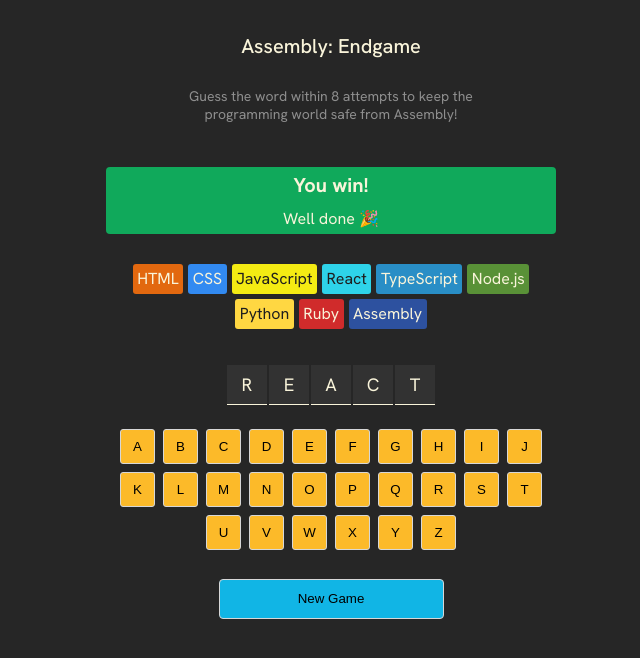
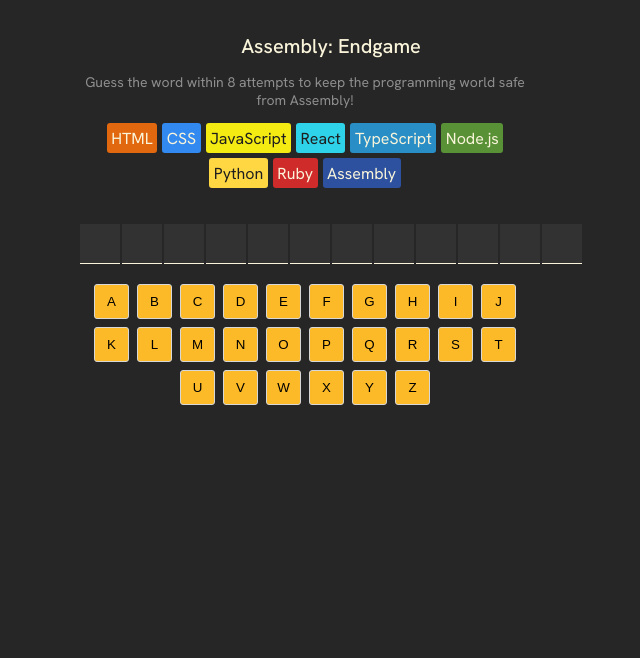
Before and after one commit to LordStoker/Assembly-Endgame, a React (Vite) app in the folder hangman/: page / in a window 1280 px wide. Shown: the top 658 px of the page, without its empty margins (309-949 px from the left). Built offline with nearby package versions, Linux system fonts and the light colour scheme.

Commit message:
gameStatus

```diff
--- a/hangman/package.json
+++ b/hangman/package.json
@@ -12,6 +12,7 @@
   "dependencies": {
     "clsx": "^2.1.1",
     "react": "^18.3.1",
+    "react-confetti": "^6.2.2",
     "react-dom": "^18.3.1"
   },
   "devDependencies": {
--- a/hangman/src/App.jsx
+++ b/hangman/src/App.jsx
@@ -1,11 +1,19 @@
 import {useState} from 'react'
 import {languages} from './languages.js'
 import {clsx} from 'clsx';
+import Confetti from 'react-confetti';
 
 export default function App() {
 
-  const[currentWord, setCurrentWord] = useState('react'.toUpperCase());
+  //STATE VARIABLES
+  const[currentWord, setCurrentWord] = useState('recuperacion'.toUpperCase());
   const[guessedLetters, setGuessedLetters] = useState([]);
+  // const[wrongAttempts, setWrongAttempts] = useState(0);
+  //DERIVED VARIABLES
+  const wrongAttempts = guessedLetters.filter(letter => !currentWord.includes(letter)).length;
+  const rightAttempts = guessedLetters.filter(letter => currentWord.includes(letter)).length;
+  const isGameWon = currentWord.split('').every(letter => guessedLetters.includes(letter));
+  const isGameLost = wrongAttempts >= languages.length -1 || rightAttempts === currentWord.length;
 
   //ALFABETO
   const alphabet = 'ABCDEFGHIJKLMNOPQRSTUVWXYZ';
@@ -19,8 +27,6 @@
       wrong: isWrong
       }
     );
-
-
       // const backGroundColor = isGuessed ? {backgroundColor: 'green'} : {backgroundColor: 'red'};
     return(
         <button
@@ -31,27 +37,35 @@
         </button>
       )
   });
-//AÑADIR LETRAS SI NO SE REPITEN
+
+
+//AÑADIR LETRAS SI NO SE REPITEN Y RESTA 1 VIDA POR INTENTO FALLIDO
   function addGuessedLetter(letter) {
     setGuessedLetters(prevGuessedLetters =>
       prevGuessedLetters.includes(letter) ? prevGuessedLetters :
       [...prevGuessedLetters, letter]);
+    // if(!currentWord.includes(letter)) {
+    //   setWrongAttempts(prevWrongAttempts => prevWrongAttempts + 1);
+    // }
   }
 
   //PALABRA A ADIVINAR
   const wordLetters = currentWord.split('').map((letter, index) => {
+    const isGuessed = guessedLetters.includes(letter);
+    const isCorrect = isGuessed && currentWord.includes(letter);
     return(
       <span className='letter' key={index}>
-        {letter.toUpperCase()}
+        {isCorrect ? letter.toUpperCase() : ''}
       </span>
     )
   }
-  );
+);
   //CHIPS DE LENGUAJES (VIDAS)
-  const languagesChips = languages.map(language => {
+  const languagesChips = languages.map((language, index) => {
+    const className = clsx('chip', index < wrongAttempts && 'lost');
     return(
       <span
-        className='chip'
+        className={className}
         key={language.name}
         style={{backgroundColor: language.backgroundColor, color: language.color}}
       >
@@ -66,10 +80,21 @@
         <h1>Assembly: Endgame</h1>
         <p>Guess the word within 8 attempts to keep the programming world safe from Assembly!</p>
       </header>
-      <section className='game-Status'>
-        <h2>You win!</h2>
-        <p>Well done 🎉</p>
-      </section>
+      {
+        isGameWon &&
+        <section className='game-status'>
+          <Confetti/>
+          <h2>You win!</h2>
+          <p>Well done 🎉</p>
+        </section>
+        }
+      {
+          isGameLost &&
+          <section className='youLose'>
+            <h2>Game over</h2>
+            <p>You lose! Better start learning Assembly 😭</p>
+          </section>
+        }
       <section className='language-chips'>
         {languagesChips}
       </section>
@@ -79,7 +104,7 @@
       <section className='keyboard'>
         {keyboard}
       </section>
-      <button className='new-Game'>New Game</button>
+      {isGameWon && <button className='new-game'>New Game</button>}
 
 
       {/* <section className='youLose'>
--- a/hangman/src/index.css
+++ b/hangman/src/index.css
@@ -13,11 +13,8 @@
   justify-content: center;
 }
 
-header{
+header {
   text-align: center;
-  display: flex;
-  flex-direction: column;
-  align-items: center;
 }
 
 header > h1 {
@@ -26,67 +23,79 @@
   color: #F9F4DA;
 }
 
-header > p{
+header > p {
   font-size: 0.875rem;
-  max-width: 350px;
-  color:#8E8E8E;
-  text-align: center;
+  max-width: 450px;
+  color: #8E8E8E;
 }
-section.game-Status >h2{
-  font-size: 1.25rem;
+
+section.game-status {
+  background-color: #10A95B;
+  display: flex;
+  flex-direction: column;
+  align-items: center;
+  color: #F9F4DA;
+  border-radius: 4px;
+  margin-block: 30px;
+}
+
+section.youLose{
+  background-color: #ee0000;
+  display: flex;
+  flex-direction: column;
+  align-items: center;
+  color: #F9F4DA;
+  border-radius: 4px;
+  margin-block: 30px;
+}
+
+section.game-status > p {
   margin: 5px;
 }
 
-section.game-Status >p{
-  margin: 5px;
+section.game-status > h2 {
+  font-size: 1.25rem;
+  margin: 5px
 }
 
-section.game-Status{
-  align-items: center;
-  background-color: #10A95B;
+section.language-chips {
   display: flex;
-  flex-direction: column;
-  border-radius: 4px;
-  color: #F9F4DA;
-  margin-block: 30px;
-
-}
-
-/* section.youLose{
-  align-items: center;
-  background-color: #ee0000;
-  display: flex;
-  flex-direction: column;
-  border-radius: 4px;
-  color: #F9F4DA;
-} */
-
-
-section.language-chips{
-  display: flex;
-  flex-direction: row;
-  flex-wrap:wrap;
+  flex-wrap: wrap;
   gap: 5px;
   justify-content: center;
-  align-items: center;
   max-width: 450px;
   margin-bottom: 36px;
 }
 
-span.chip{
+span.chip {
   border-radius: 3px;
   padding: 4.5px;
+  position: relative;
 }
 
-section.word{
+/* Dimmed overlay with skull on "lost" languages */
+span.chip.lost::before {
+  content: "💀";
+  position: absolute;
+  display: flex;
+  align-items: center;
+  justify-content: center;
+  height: 100%;
+  width: 100%;
+  font-size: 0.85rem;
+  top: 0;
+  left: 0;
+  background-color: rgba(0, 0, 0, 0.7);
+}
+
+section.word {
   display: flex;
   justify-content: center;
-  margin: 20px;
-  color: #F9F4DA;
-  gap:2px;
+  gap: 2px;
+  margin-bottom: 20px;
 }
 
-section.word > span{
+section.word > span {
   height: 40px;
   width: 40px;
   background-color: #323232;
@@ -97,16 +106,16 @@
   border-bottom: 1px solid #F9F4DA;
 }
 
-section.keyboard{
-  padding: 4px;
+section.keyboard {
   display: flex;
   flex-wrap: wrap;
   gap: 8px;
   justify-content: center;
   max-width: 450px;
+  margin-bottom: 36px;
 }
 
-section.keyboard > button{
+section.keyboard > button {
   height: 35px;
   width: 35px;
   background-color: #FCBA29;
@@ -115,7 +124,16 @@
   cursor: pointer;
 }
 
-button.new-Game{
+section.keyboard > button.correct {
+  background-color: #10A95B;
+}
+
+section.keyboard > button.wrong {
+  background-color: #EC5D49;
+}
+
+
+button.new-game {
   background-color: #11B5E5;
   border: 1px solid #D7D7D7;
   border-radius: 4px;
@@ -125,13 +143,4 @@
   display: block;
   margin-inline: auto;
   cursor: pointer;
-  margin-top: 25px;
 }
-
-section.keyboard > button.correct{
-  background-color: #10A95B;
-}
-
-section.keyboard > button.wrong{
-  background-color: #ee0000;
-}
```
Also changed, not shown: 1 other file (tests, documents, lock files or other folders). Lines whose indentation alone changed are shown as unchanged.
